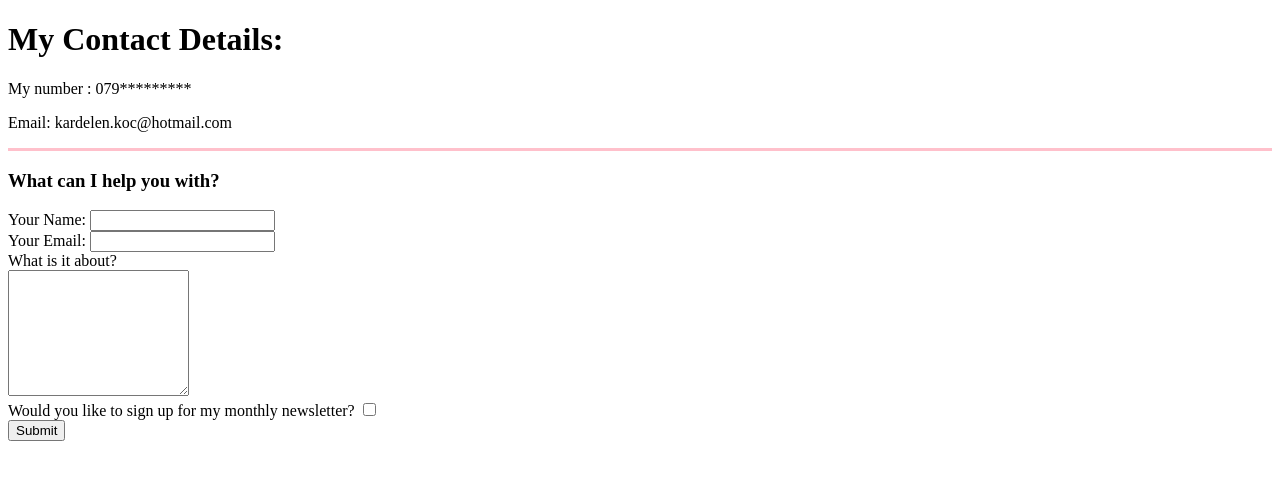
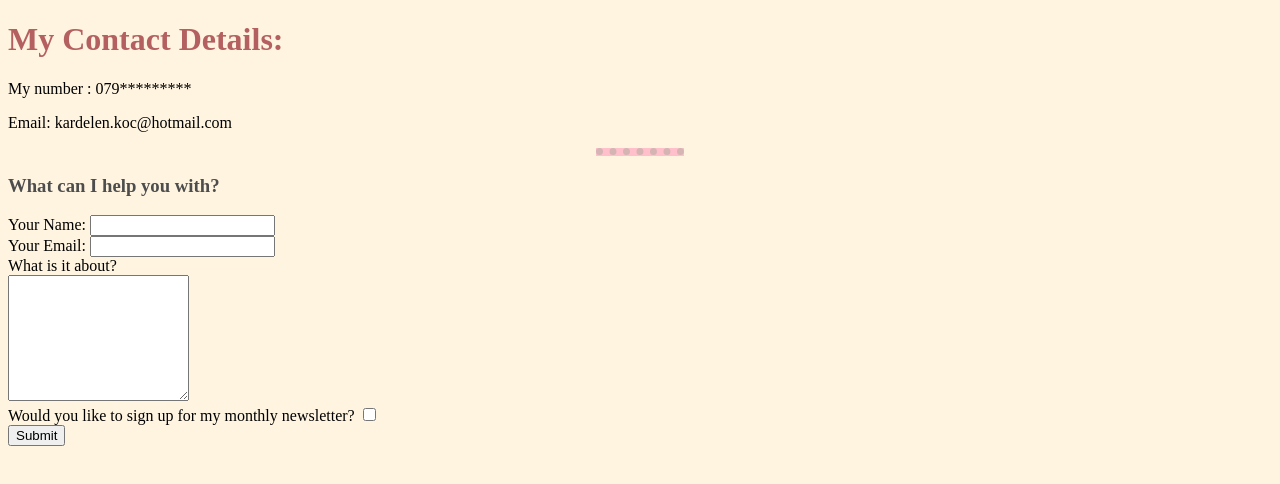
Before and after one commit to kardelen98/htmlCV, a plain HTML site: page contact.html in a window 1280 px wide. Drawn offline with Linux system fonts and the light colour scheme.

Commit message:
css updates!

```diff
--- a/contact.html
+++ b/contact.html
@@ -4,6 +4,8 @@
 <head>
     <meta charset="UTF-8" />
     <title>Contact Me!</title>
+    <link rel="stylesheet" href="css/styles.css">
+
 </head>
 
 <body>
--- /dev/null
+++ b/css/styles.css
@@ -0,0 +1,16 @@
+body {
+  background-color: #fff4e0;
+}
+
+hr {
+  border-style: dotted none none;
+  border-color: #d5b4b4;
+  border-width: 7px;
+  width: 7%;
+}
+h1 {
+  color: #b46060;
+}
+h3 {
+  color: #4d4d4d;
+}
```
Also changed, not shown: hobbies.html (+2 -0 lines), index.html (+2 -13 lines), test.html (deleted).
